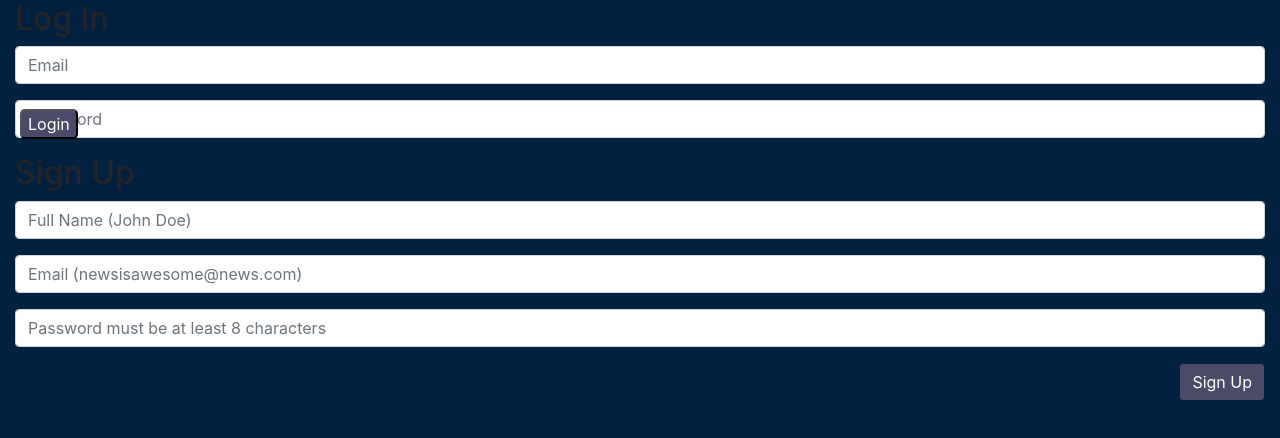
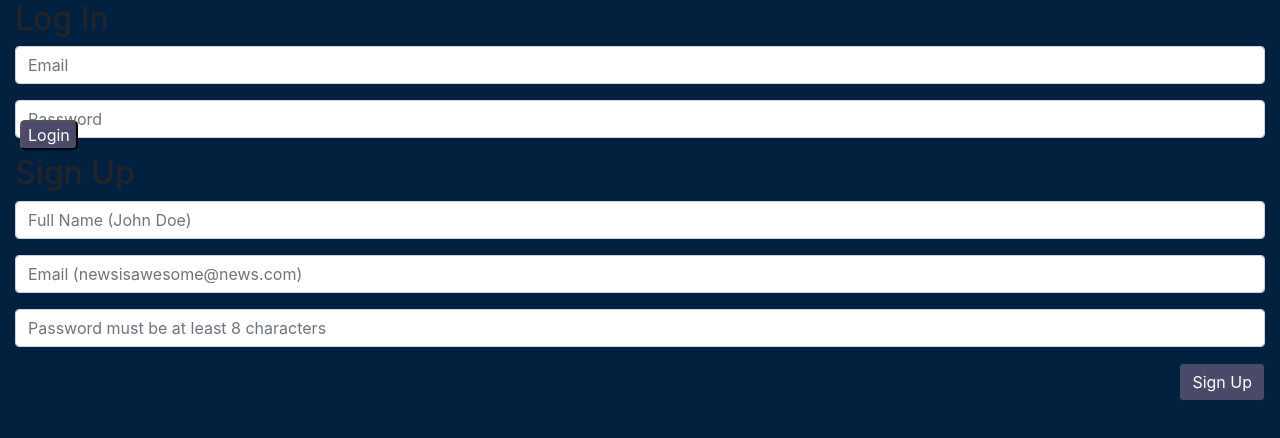
Before and after one commit to Bryan-Thaoxaochay/news-app, a React (Create React App) app in the folder client/: page /login in a window 1280 px wide. Shown: the top 438 px of the page. Built offline with nearby package versions, Linux system fonts and the light colour scheme; no server answers.

Commit message:
changed the size of image, and moved the logout button down

```diff
--- a/client/src/components/LoginBtn/style.css
+++ b/client/src/components/LoginBtn/style.css
@@ -4,7 +4,7 @@
     border-color: black;
     border-radius: 5px;
     position:absolute;
-    bottom:10%;
+    bottom:3%;
     margin-left:5px;
 }
 .login-btn:hover {
--- a/client/src/components/Nav/index.js
+++ b/client/src/components/Nav/index.js
@@ -11,7 +11,7 @@ function Nav() {
   return (
     <nav className="navbar navbar-expand-lg navbar-dark fixed-top">
       <div id="navInfo">
-        <img className="img-fluid" src= "assets/logo.png" height= "90px" width= "90px"></img>
+        <img className="img-fluid" src= "assets/logo.png" height= "75px" width= "75px"></img>
         <DateTime />
         <LoginButton></LoginButton>
         <LogoutButton></LogoutButton>
```
